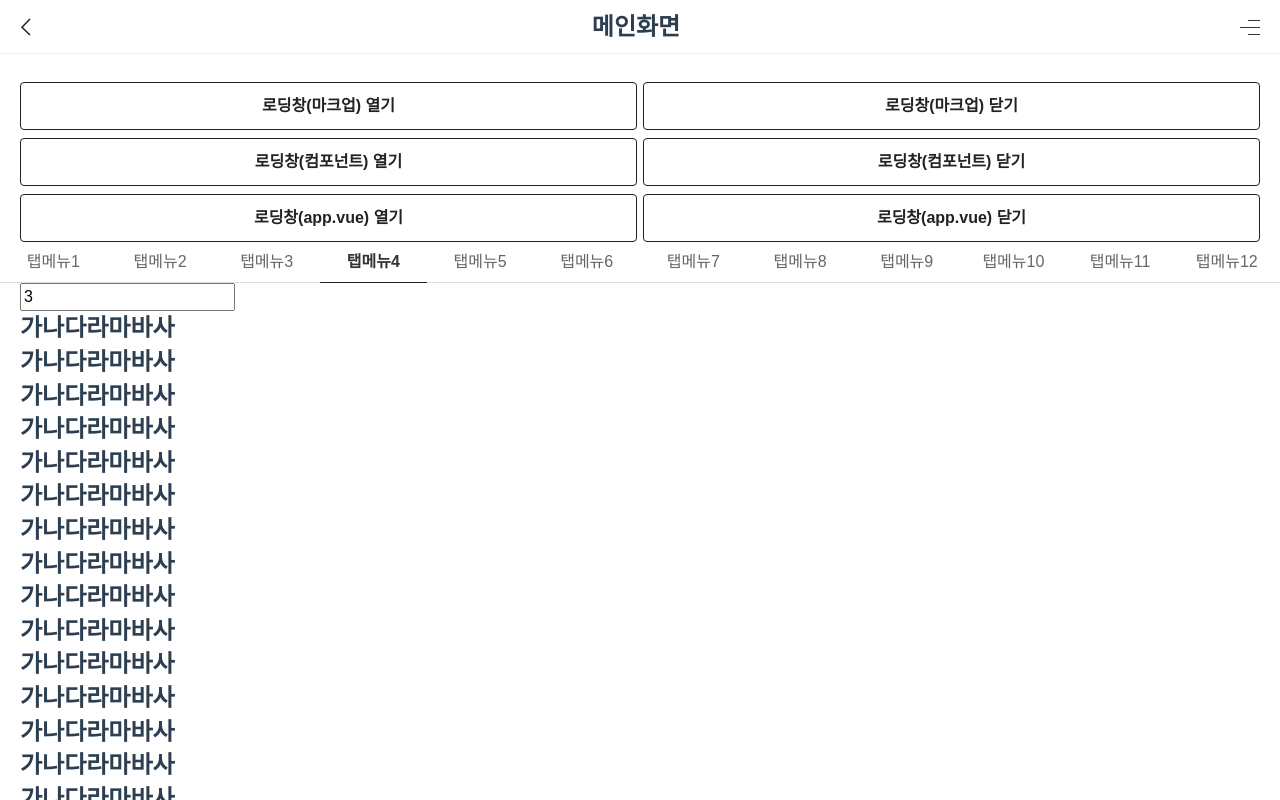
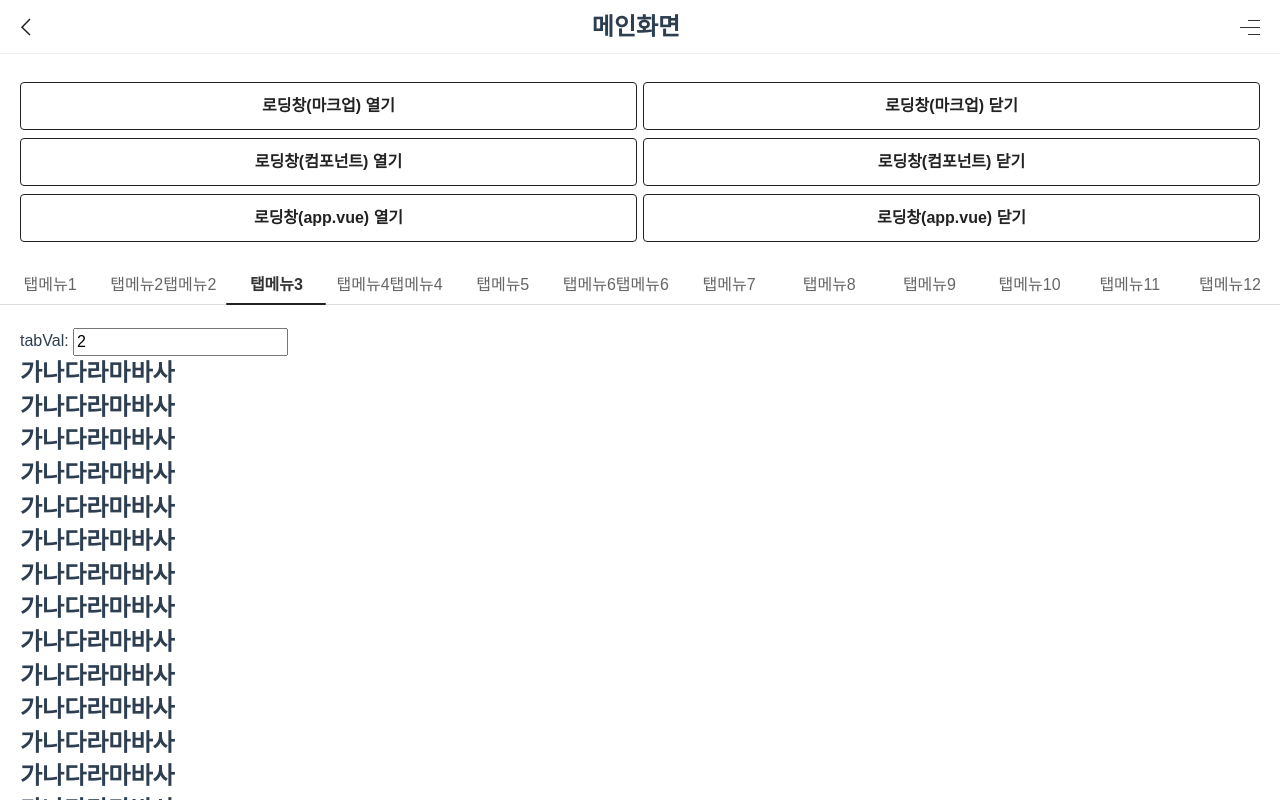
Before and after one commit to linus011/vue-db-study-preview, a Vue app: page /guide/index in a window 1280 px wide. Shown: the top 800 px of the page. Built offline with nearby package versions, Linux system fonts and the light colour scheme; a small style sheet from the web is missing.

Commit message:
tab 완료

```diff
--- a/src/assets/scss/_component.scss
+++ b/src/assets/scss/_component.scss
@@ -159,7 +159,7 @@
 		&>.tab{
 			width:100%;position:relative;text-align:center;
 			&.disabled{opacity:0.3;}
-			&>a{position:relative;display:flex;align-items:center;justify-content:center;padding:0 12px;height:41px;text-align:center;font-size:16px;color:#666;}
+			&>a{position:relative;display:flex;align-items:center;justify-content:center;padding:0 10px;height:41px;text-align:center;font-size:16px;color:#666;}
 			&.active>a,
 			&>a.router-link-exact-active{
 				font-weight:bold;color:#333;
@@ -168,10 +168,9 @@
 	}
 	&.scrollable{
 		.tablist{
-      &>.tab:first-child{padding-left: 4px;}
-      &>.tab:last-child{padding-right: 4px;}
+      &>.tab:first-child{padding-left: 10px;}
+      &>.tab:last-child{padding-right: 10px;}
 		}
-		.tab_line i{padding:0 12px;}
 	}
 }
 .tab-blur{
@@ -180,10 +179,10 @@
   &.right{right:0;background-image:linear-gradient(to right,rgba(255,255,255,0),rgba(255,255,255,0.9) 66%);}
 }
 .tab-line{
-	position:absolute;left:0;bottom:0;pointer-events:none;height:1px;background:#222;border-radius:2px;z-index: 2;
+	position:absolute;left:0;bottom:0;pointer-events:none;height:2px;background:#222;border-radius:2px;z-index: 2;
 }
 .line-moving .tab-line{
-  transition:left 0.2s,width 0.2s;
+  transition:left 0.3s,width 0.3s;
 }
 
 .tab_panel{
--- a/src/components/global/uiTabs.vue
+++ b/src/components/global/uiTabs.vue
@@ -111,6 +111,9 @@ export default {
     },
   },
   watch: {
+    value(newVal) {
+      if (newVal !== '') this.indexChk(newVal)
+    },
     index: {
       immediate: true,
       handler(newVal) {
@@ -128,7 +131,6 @@ export default {
   created() {
   },
   beforeMount() {
-    this.indexChk(this.value)
   },
   mounted() {
     this.readySet()
@@ -175,6 +177,8 @@ export default {
           this.childrens.push(obj)
         })
       }
+
+      this.indexChk(this.value)
     },
     selectTab(selectTab, event, idx) {
       event.preventDefault()
@@ -285,30 +289,27 @@ export default {
       }
     },
     indexChk(val) {
-      if (typeof val === 'string') {
+      if (typeof val === 'number' || (parseInt(val, 10) >= 0 && `${parseInt(val, 10)}`.length === val.length)) {
+        this.index = typeof val === 'number' ? val : parseInt(val, 10)
+      } else if (typeof val === 'string') {
         this.childrens.forEach((tab, i) => {
           if (tab.value !== null) {
-            if (tab.value === this.value) {
+            if (tab.value === val) {
               this.index = i
-              tab.active = true
-            } else {
-              tab.active = false
             }
-          }
-        })
-      } else if (typeof val === 'number') {
-        this.index = val
-        this.childrens.forEach((tab, i) => {
-          if (i === this.index) {
-            tab.active = true
-          } else {
-            tab.active = false
           }
         })
       }
     },
     watchEvt(val) {
       this.indexChk(val)
+      this.childrens.forEach((tab, i) => {
+        if (i === val) {
+          tab.active = true
+        } else {
+          tab.active = false
+        }
+      })
       setTimeout(() => {
         this.linePosition()
         const $active = this.$el.querySelector('.tab.active a')
--- a/src/views/guide/index.vue
+++ b/src/views/guide/index.vue
@@ -65,13 +65,14 @@
         </div>
       </div>
     </div>
+    <br>
     <ui-tabs v-model="tabVal">
       <ui-tab>탭메뉴1</ui-tab>
-      <ui-tab>탭메뉴2</ui-tab>
+      <ui-tab>탭메뉴2탭메뉴2</ui-tab>
       <ui-tab>탭메뉴3</ui-tab>
-      <ui-tab>탭메뉴4</ui-tab>
+      <ui-tab>탭메뉴4탭메뉴4</ui-tab>
       <ui-tab>탭메뉴5</ui-tab>
-      <ui-tab>탭메뉴6</ui-tab>
+      <ui-tab>탭메뉴6탭메뉴6</ui-tab>
       <ui-tab>탭메뉴7</ui-tab>
       <ui-tab>탭메뉴8</ui-tab>
       <ui-tab>탭메뉴9</ui-tab>
@@ -79,6 +80,8 @@
       <ui-tab>탭메뉴11</ui-tab>
       <ui-tab>탭메뉴12</ui-tab>
     </ui-tabs>
+    <br>
+    tabVal:
     <input
       id=""
       v-model="tabVal"
@@ -165,7 +168,7 @@ export default {
     return {
       isLoading: false,
       isLoading2: false,
-      tabVal: 3,
+      tabVal: 2,
     }
   },
   methods: {
```
